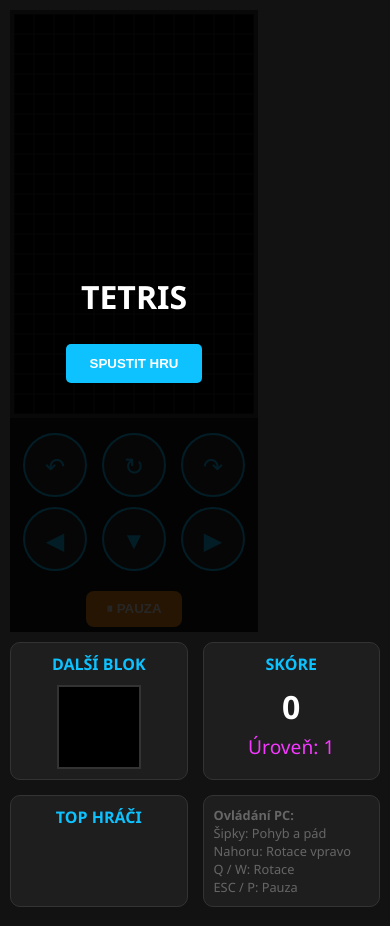
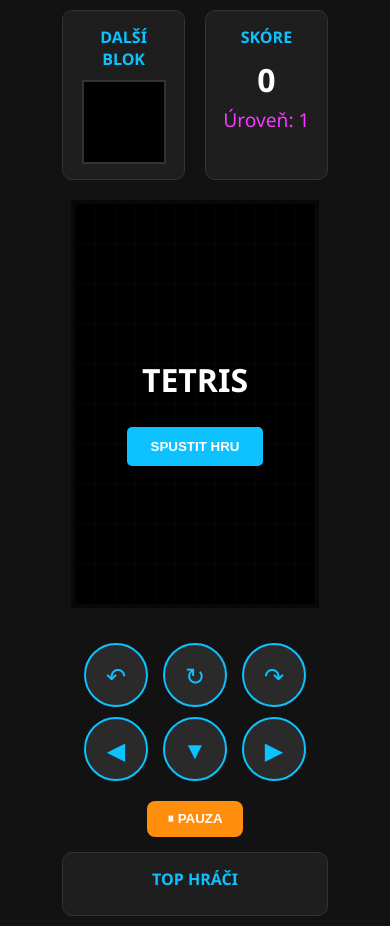
Before and after one commit to Heisgoneee/Hry-, a plain HTML site: page tetris/index.html in a window 390 px wide. Drawn offline with Linux system fonts and the light colour scheme; no server answers.

Commit message:
Update index.html

```diff
--- a/tetris/index.html
+++ b/tetris/index.html
@@ -19,7 +19,29 @@
         #game-container {
             display: flex;
             gap: 30px;
-            align-items: flex-start;
+            align-items: stretch;
+            justify-content: center;
+        }
+        .center-column {
+            display: flex;
+            flex-direction: column;
+            align-items: center;
+            gap: 20px;
+        }
+        .top-stats {
+            display: flex;
+            gap: 20px;
+            width: 100%;
+            justify-content: center;
+        }
+        .right-column {
+            width: 220px;
+            display: flex;
+            flex-direction: column;
+            gap: 15px;
+        }
+        .right-column .panel {
+            flex: 1;
         }
         .game-area {
             position: relative;
@@ -43,18 +65,24 @@
             margin: 0 auto;
             display: block;
         }
-        .sidebar {
-            width: 220px;
-            display: flex;
-            flex-direction: column;
-            gap: 15px;
-        }
         .panel {
             background: #1e1e1e;
             padding: 15px;
             border-radius: 10px;
             border: 1px solid #333;
             text-align: center;
+            box-sizing: border-box;
+        }
+        .top-stats .panel {
+            flex: 1;
+            min-width: 120px;
+        }
+        .controls-panel {
+            width: 100%;
+            max-width: 248px;
+            font-size: 0.8em;
+            color: #666;
+            text-align: left;
         }
         h2 { margin: 0 0 10px 0; font-size: 1em; color: #0dc2ff; text-transform: uppercase; }
         #score { font-size: 2em; font-weight: bold; }
@@ -178,17 +206,14 @@
                 flex-direction: column;
                 gap: 10px;
                 padding: 10px;
+                align-items: center;
             }
-            .sidebar {
-                flex-direction: row;
-                flex-wrap: wrap;
+            .right-column {
                 width: 100%;
-                justify-content: center;
+                max-width: 300px;
             }
-            .panel {
-                flex: 1;
-                min-width: 120px;
-                padding: 10px;
+            .top-stats {
+                max-width: 300px;
             }
             #leaderboard-list {
                 display: none;
@@ -196,12 +221,31 @@
             .mobile-controls {
                 display: flex;
             }
+            .controls-panel {
+                display: none;
+            }
+            .right-column .panel {
+                flex: none;
+            }
         }
     </style>
 </head>
 <body>
 
 <div id="game-container">
+    <div class="center-column">
+        <div class="top-stats">
+            <div class="panel">
+                <h2>DALŠÍ BLOK</h2>
+                <canvas id="next-piece" width="80" height="80"></canvas>
+            </div>
+            <div class="panel">
+                <h2>SKÓRE</h2>
+                <div id="score">0</div>
+                <div id="level">Úroveň: 1</div>
+            </div>
+        </div>
+
         <div class="game-area">
             <div id="menu-overlay">
                 <h1 id="status-text">TETRIS</h1>
@@ -225,6 +269,7 @@
             </div>
 
             <canvas id="tetris" width="240" height="400"></canvas>
+        </div>
 
         <div class="mobile-controls">
             <div class="control-row">
@@ -241,33 +286,22 @@
                 <button id="btn-mobile-pause" style="padding: 10px 20px; background: #FF8E0D; border-radius: 8px;">⏸ PAUZA</button>
             </div>
         </div>
+
+        <div class="panel controls-panel">
+            <strong>Ovládání PC:</strong><br>
+            Šipky: Pohyb a pád<br>
+            Nahoru: Rotace vpravo<br>
+            Q / W: Rotace<br>
+            ESC / P: Pauza
+        </div>
     </div>
 
-    <div class="sidebar">
-        <div class="panel">
-            <h2>DALŠÍ BLOK</h2>
-            <canvas id="next-piece" width="80" height="80"></canvas>
-        </div>
-
-        <div class="panel">
-            <h2>SKÓRE</h2>
-            <div id="score">0</div>
-            <div id="level">Úroveň: 1</div>
-        </div>
-
+    <div class="right-column">
         <div class="panel">
             <h2>TOP HRÁČI</h2>
             <ul id="leaderboard-list">
                 <li class="loading-text">Načítání...</li>
             </ul>
-        </div>
-
-        <div class="panel" style="font-size: 0.8em; color: #666; text-align: left;">
-            <strong>Ovládání PC:</strong><br>
-            Šipky: Pohyb a pád<br>
-            Nahoru: Rotace vpravo<br>
-            Q / W: Rotace<br>
-            ESC / P: Pauza
         </div>
     </div>
 </div>
@@ -318,7 +352,7 @@
     let floatingTexts = [];
     let isPaused = false;
     let shakeTime = 0;
-    let currentCombo = 0; // Proměnná pro udržení aktuálního komba
+    let currentCombo = 0;
 
     function createMatrix(w, h) {
         const matrix = [];
@@ -562,7 +596,6 @@
 
             player.score += points * currentLevel;
 
-            // COMBO Logika
             if (currentCombo > 0) {
                 let comboPoints = 50 * currentCombo * currentLevel;
                 player.score += comboPoints;
@@ -574,7 +607,7 @@
                     life: 2,
                     color: "#0DFF72"
                 });
-                shakeTime += 5; // Přidat extra otřes pro kombo
+                shakeTime += 5;
             }
 
             if (comboText !== "") {
@@ -587,9 +620,9 @@
                 });
             }
 
-            currentCombo++; // Zvýšení komba pro další kolo
+            currentCombo++;
         } else {
-            currentCombo = 0; // Vynulování komba, pokud se nic nesmazalo
+            currentCombo = 0;
         }
 
         updateScore();
@@ -667,7 +700,7 @@
         scoreElement.innerText = player.score;
         currentLevel = Math.floor(player.score / 1000) + 1;
         levelElement.innerText = "Úroveň: " + currentLevel;
-        dropInterval = Math.max(150, 800 - (currentLevel - 1) * 40);
+        dropInterval = Math.max(250, 800 - (currentLevel - 1) * 25);
     }
 
     function gameOver() {
@@ -708,7 +741,7 @@
 
     async function displayLeaderboard() {
         try {
-            const q = query(collection(db, "tetris_leaderboard"), orderBy("score", "desc"), limit(10));
+            const q = query(collection(db, "tetris_leaderboard"), orderBy("score", "desc"), limit(18));
             const querySnapshot = await getDocs(q);
             let html = "";
             querySnapshot.forEach((doc) => {
```
Lines whose indentation alone changed are shown as unchanged.
